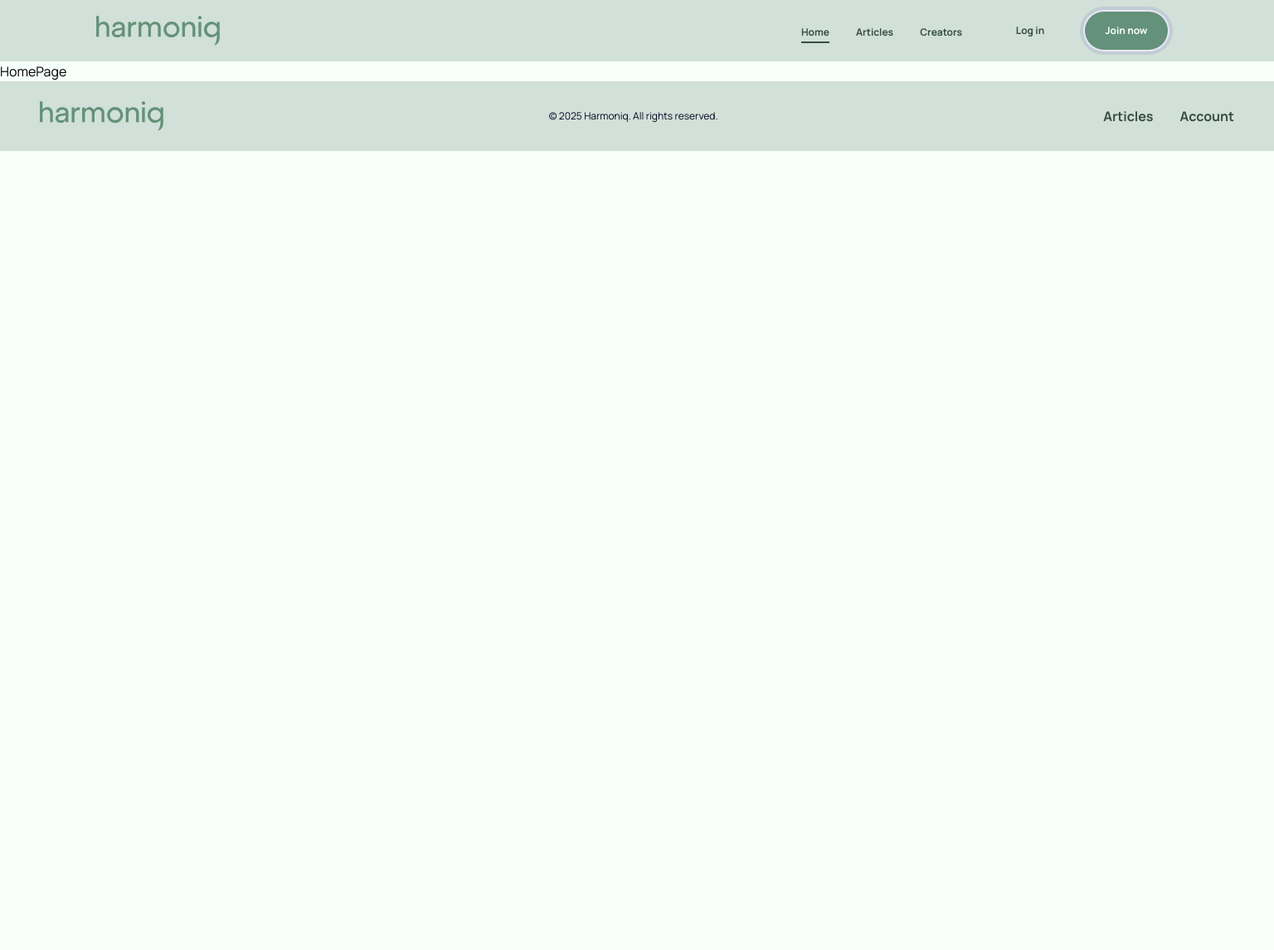
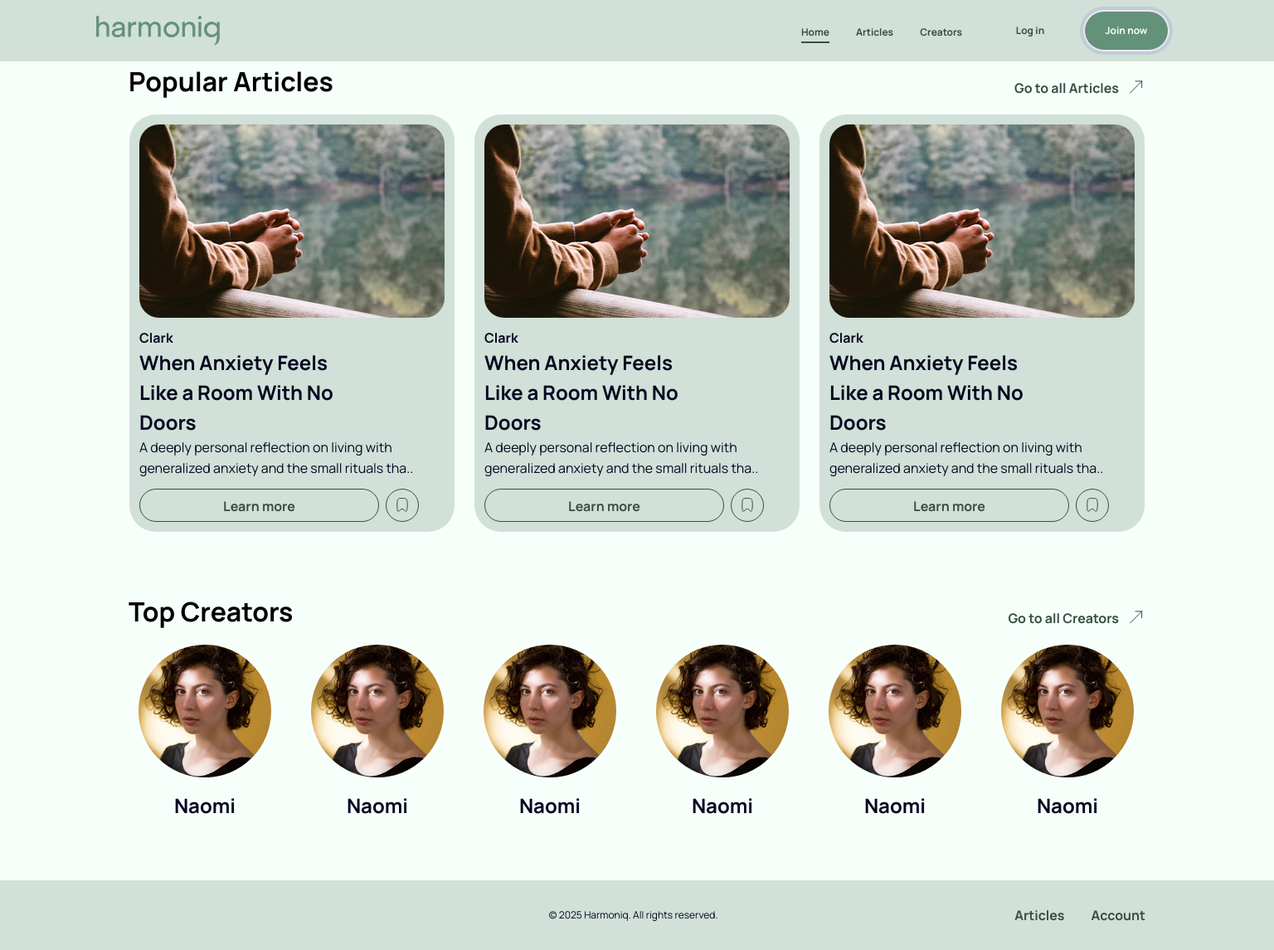
Before and after one commit to Nikolas-vl/project-harmoniq-front-end, a React (Vite) app: page / in a window 1536 px wide. Shown: the whole page at 83% size. Before the commit the page ends 800 px from the top, so only its background shows below. Built offline with nearby package versions, Linux system fonts and the light colour scheme.

Commit message:
do some minor changes, some fixes awaiting later

```diff
--- a/src/modules/Creators/Creators.jsx
+++ b/src/modules/Creators/Creators.jsx
@@ -5,7 +5,7 @@ import CreatorsCardsList from './CreatorsCardsList/CreatorsCardsList';
 const Creators = () => {
     return (
         <>
-            <section className={`container ${css.container}`}>
+            <section className='container'>
                 <div className={css.section_container}>
                     <div className={css.section_title_link_container}>
                         <h2 className={css.section_title}>Top Creators</h2>
--- a/src/modules/Creators/CreatorsCard/CreatorsCard.module.css
+++ b/src/modules/Creators/CreatorsCard/CreatorsCard.module.css
@@ -34,10 +34,12 @@
 }
 
 @media only screen and (min-width: 1440px) {
-    .card_container:hover .card_image {
+    .card_container:hover .card_image,
+    .card_container:focus .card_image {
         box-shadow: 0 0 5px #404040, 0 0 10px #404040;
     }
-    .card_container:hover .author_name {
+    .card_container:hover .author_name,
+    .card_container:focus .author_name {
         opacity: 0.7;
     }
 }
--- a/src/modules/Creators/CreatorsCardsList/CreatorsCardsList.module.css
+++ b/src/modules/Creators/CreatorsCardsList/CreatorsCardsList.module.css
@@ -14,6 +14,7 @@
 
 @media only screen and (min-width: 1440px) {
     .list {
+        max-width: 1225px;
         flex-wrap: nowrap;
         padding: 0;
     }
--- a/src/modules/Footer/Footer.jsx
+++ b/src/modules/Footer/Footer.jsx
@@ -1,24 +1,25 @@
 import css from "./Footer.module.css";
-import { Link } from "react-router-dom";
+import logo from '../../assets/icons/footer-logo.svg'
+import { Link, NavLink } from "react-router-dom";
 
 const Footer = () => {
   return (
     <>
       <footer className={css.other_container}>
-        <div className={`container ${css.container}`}>
+        <div className='container'>
           <div className={css.wrapper}>
             <Link className={css.logo_link} to="/">
               <svg width="149" height="36">
-                <use href="/src/assets/icons/footer-logo.svg#footer-logo"></use>
+                <use href={logo}></use>
               </svg>
             </Link>
             <p className={css.text}>&copy; 2025 Harmoniq. All rights reserved.</p>
             <ul className={css.link_list}>
               <li className={css.link_list_item}>
-                <Link className={css.redirect_link} to="/">Articles</Link>
+                <NavLink className={css.redirect_link} to="/">Articles</NavLink>
               </li>
               <li className={css.link_list_item}>
-                <Link className={css.redirect_link} to="/">Account</Link>
+                <NavLink className={css.redirect_link} to="/">Account</NavLink>
               </li>
             </ul>
           </div>
--- a/src/modules/Footer/Footer.module.css
+++ b/src/modules/Footer/Footer.module.css
@@ -48,14 +48,12 @@
 }
 
 @media only screen and (min-width: 1440px) {
-    .container {
-        padding: 0;
-    }
     .wrapper {
         flex-direction: row;
         justify-content: space-between;
         gap: 0px;
     }
+    .redirect_link:hover,
     .redirect_link:hover {
         opacity: 0.7;
     }
--- a/src/modules/PopularArticles/PopularArticles.jsx
+++ b/src/modules/PopularArticles/PopularArticles.jsx
@@ -5,7 +5,7 @@ import { Link } from "react-router-dom";
 const PopularArticles = () => {
   return (
     <>
-      <section className={`container ${css.container}`}>
+      <section className='container'>
         <div className={css.section_container}>
           <div className={css.section_title_link_container}>
             <h2 className={css.section_title}>Popular Articles</h2>
--- a/src/modules/PopularArticles/PopularArticles.module.css
+++ b/src/modules/PopularArticles/PopularArticles.module.css
@@ -40,13 +40,8 @@
     .redirect_link {
         margin-bottom: 0;
     }
-    .redirect_link:hover {
+    .redirect_link:hover,
+    .redirect_link:focus {
         opacity: 0.7;
     }
 }
-
-@media only screen and (min-width: 1440px) {
-    .container {
-        padding: 0;
-    }
-}
--- a/src/modules/PopularArticles/PopularArticlesCard/PopularArticlesCard.module.css
+++ b/src/modules/PopularArticles/PopularArticlesCard/PopularArticlesCard.module.css
@@ -104,15 +104,18 @@
         width: 320px;
         transition: var(--transition);
     }
-    .load_more_link:hover {
+    .load_more_link:hover,
+    .load_more_link:focus {
         background-color: var(--color-green-darker);
         color: white;
     }
-    .save_button:hover {
+    .save_button:hover,
+    .save_button:focus {
         background-color: var(--color-green-darker);
         color: white;
     }
-    .card_container:hover {
+    .card_container:hover,
+    .card_container:focus {
         box-shadow: 0 0 5px #404040, 0 0 10px #404040;
     }
 }
--- a/src/pages/HomePage/HomePage.jsx
+++ b/src/pages/HomePage/HomePage.jsx
@@ -1,5 +1,13 @@
+import PopularArticles from '../../modules/PopularArticles/PopularArticles';
+import Creators from '../../modules/Creators/Creators';
+
 const HomePage = () => {
-  return <div>HomePage</div>;
+  return (
+    <>
+      <PopularArticles />
+      <Creators/>
+    </>
+  );
 };
 
 export default HomePage;
```
Also changed, not shown: src/assets/icons/footer-logo.svg.
